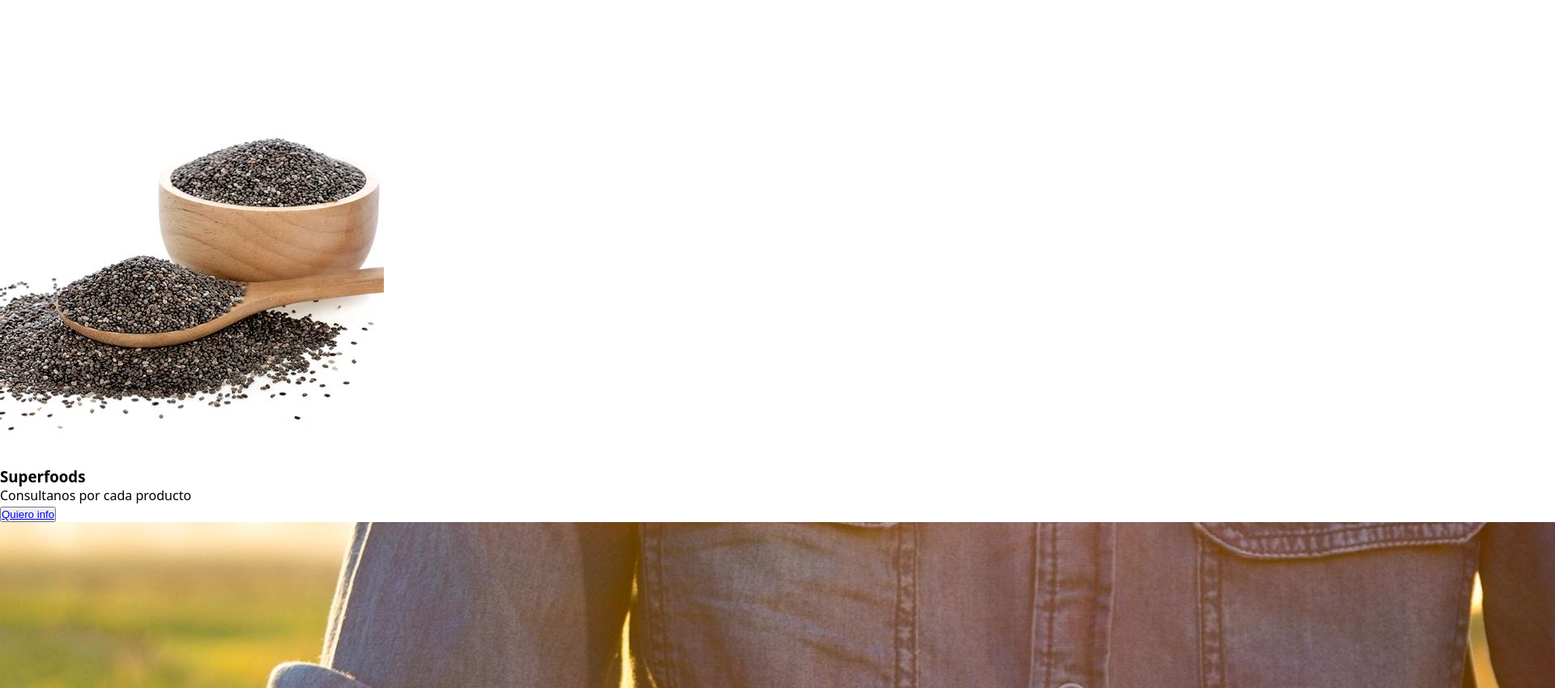
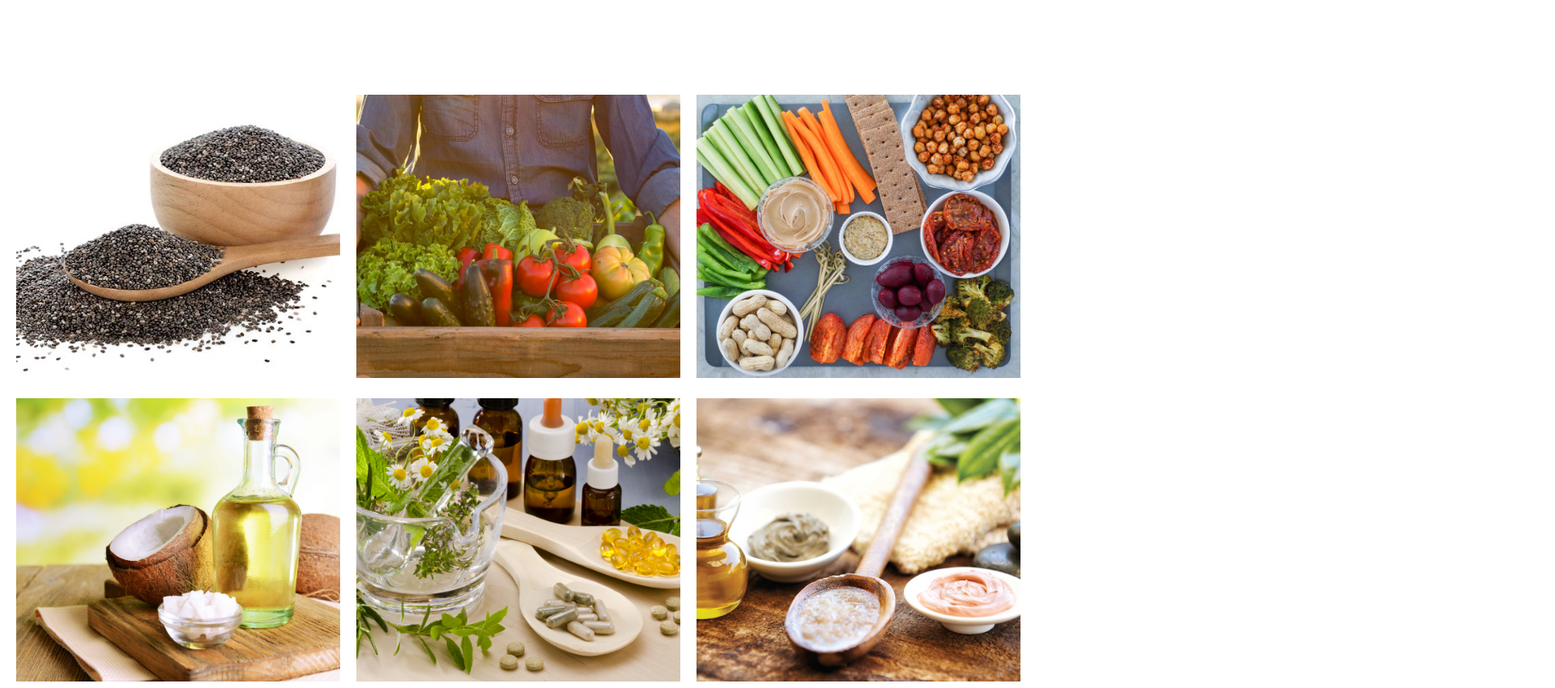
Before and after one commit to Hugdaniel/Healthy-Fresh-Co, a plain HTML site: page index.html in a window 1280 px wide. Shown: the part 1421-2271 px from the top of the page at 81% size, 1920 px wide, since content can reach past the window. Drawn offline with Linux system fonts and the light colour scheme.

Commit message:
terminamos con laseccion de productos

```diff
--- a/index.css
+++ b/index.css
@@ -171,3 +171,91 @@ body{
     float: left;
     vertical-align: top;
 }
+
+/* seccion productos */
+
+#productos{
+    width: 100%;
+    display: grid;
+    grid-template-columns: repeat(3, 1fr);
+    gap: 20px;
+    padding: 20px;
+    margin: 0 auto;
+}
+
+.card{
+    position: relative;
+
+}
+
+.card-img{
+    filter: grayscale(0);
+}
+
+.card img{
+    width: 100%;
+    height: auto;
+    height: 350px;
+    object-fit: cover;
+    filter: grayscale(0);
+    transition: filter 0.5s ease-in-out;
+}
+
+.card:hover .card-img{
+    filter: grayscale(1);
+}
+
+.card-info{
+    position: absolute;
+    top: 30%;
+    display: flex;
+    align-items: center;
+    flex-direction: column;
+    justify-content: center;
+    gap: 10px;
+    background-color: #40f2a249;
+    width: 100%;
+    margin: 0 auto;
+    padding: 20px;
+    backdrop-filter: blur(18px);
+
+    border-top: 1px solid rgba(255, 255, 255, 0.288);
+    border-bottom: 1px solid rgba(255, 255, 255, 0.288);
+    filter: opacity(0);
+    transition: filter 0.4s ease-in-out;
+}
+
+.card-info:hover{
+    filter: opacity(1);
+}
+
+.card-info h3{
+    text-transform: uppercase;
+    color: #ffffff;
+}
+
+.card-info p{
+    font-weight: 300;
+}
+
+.card-info button{
+    background-color: #40F2A2;
+    border: 0;
+    border-radius: 15px;
+    transition: background-color 0.3s ease, box-shadow 0.3s ease;
+
+}
+
+.card-info a{
+    text-decoration: none;
+    padding: 8px 25px;
+    display: inline-block;
+    border-radius: 15px;
+    transition: color 0.3s ease;
+}
+
+.card-info button a:hover{
+    background-color: crimson;
+    color: aliceblue;
+    box-shadow: 0 8px 10px black;
+}
```
Also changed, not shown: css pics.png (added), 1 other file.
